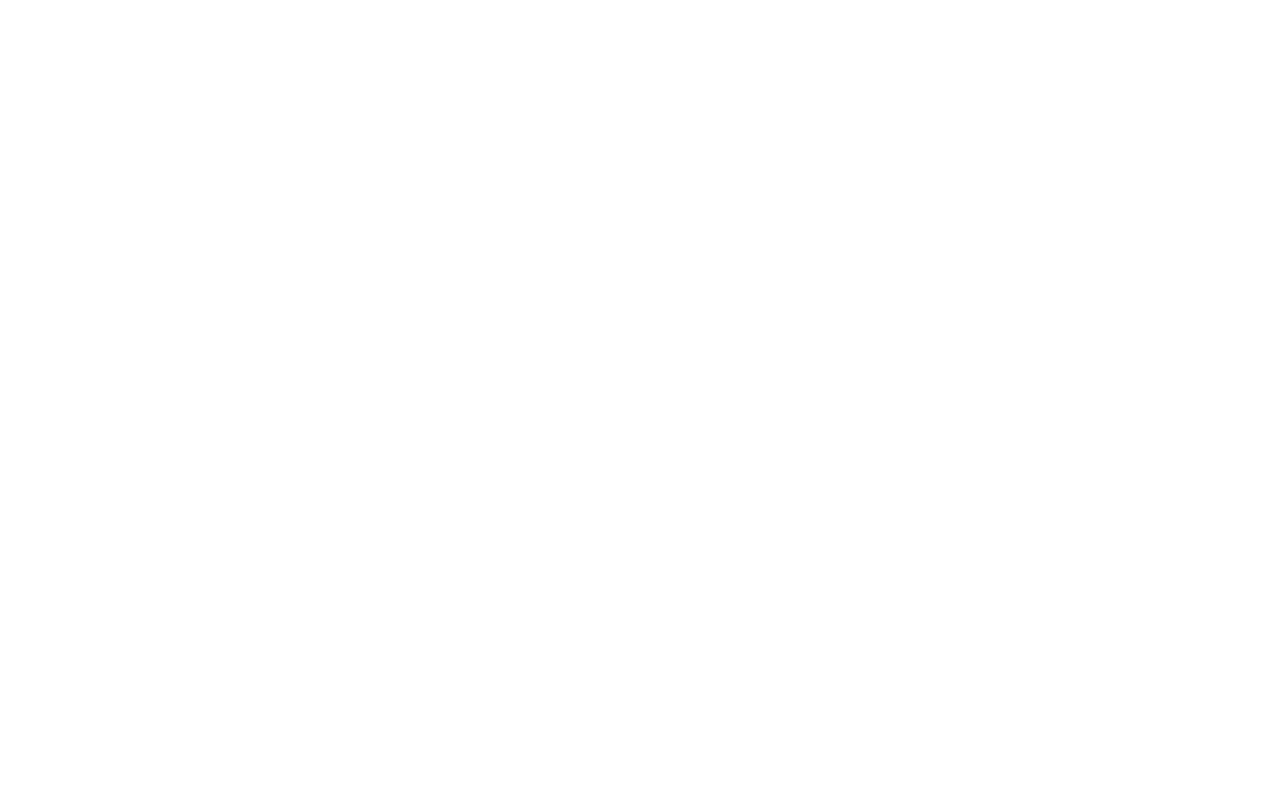
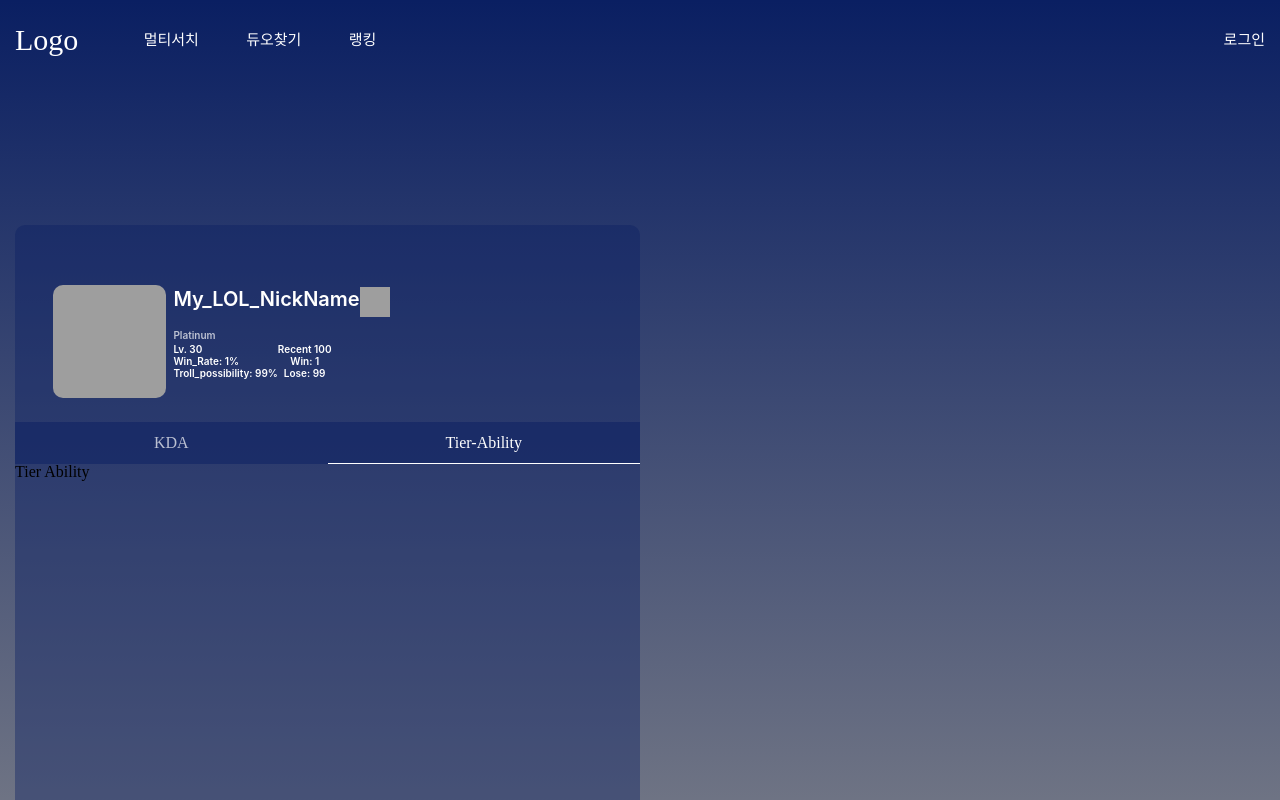
Before and after one commit to byein/Troller, a React (Create React App) app in the folder troller/: page /1/tier_ability in a window 1280 px wide. Before the commit this address had no page. Shown: the top 800 px of the page. Built offline with nearby package versions, Linux system fonts and the light colour scheme; grey boxes are pictures that could not be loaded.

Commit message:
chore: modify mypage code fit to fullsearch page #26

```diff
--- a/troller/src/Router.tsx
+++ b/troller/src/Router.tsx
@@ -1,16 +1,16 @@
-import { BrowserRouter, Routes, Route } from 'react-router-dom';
-import Hub from './pages/hub';
-import FindDuo from './pages/main/findDuo';
-import MultiSearch from './pages/main/multiSearch';
-import Rank from './pages/rank/rank';
-import ItemTree from './pages/fullSearch/itemTree';
-import KDA from './pages/fullSearch/kda';
-import FullSearch from './pages/fullSearch/fullSearch';
-import ForgotPw from './pages/sign/forgot';
-import Login from './pages/sign/signin';
-import Signup from './pages/sign/signup';
-import NormalRank from './pages/rank/normalRank';
-import TrollRank from './pages/rank/trollRank';
+import { BrowserRouter, Routes, Route } from "react-router-dom";
+import Hub from "./pages/hub";
+import FindDuo from "./pages/main/findDuo";
+import MultiSearch from "./pages/main/multiSearch";
+import Rank from "./pages/rank/rank";
+import KDA from "./pages/fullSearch/kda";
+import FullSearch from "./pages/fullSearch/fullSearch";
+import ForgotPw from "./pages/sign/forgot";
+import Login from "./pages/sign/signin";
+import Signup from "./pages/sign/signup";
+import NormalRank from "./pages/rank/normalRank";
+import TrollRank from "./pages/rank/trollRank";
+import TierAbility from "./pages/fullSearch/tierAbility";
 
 export default function Router() {
 	return (
@@ -28,7 +28,7 @@ export default function Router() {
 					<Route path="forgot_pw" element={<ForgotPw />} />
 					<Route path=":userId" element={<FullSearch />}>
 						<Route path="kda" element={<KDA />} />
-            <Route path="item_tree" element={<ItemTree />} />
+						<Route path="tier_ability" element={<TierAbility />} />
 					</Route>
 				</Route>
 			</Routes>
--- a/troller/src/components/fullSearch/graphTab.tsx
+++ b/troller/src/components/fullSearch/graphTab.tsx
@@ -1,22 +1,19 @@
-import { Link } from 'react-router-dom';
+import { Link } from "react-router-dom";
 import {
 	GraphTabWrapper,
 	ProfileTab,
-} from '../../styles/fullSearch/fullSearch';
+} from "../../styles/fullSearch/fullSearch";
 
 function GraphTab({ pathname }: { pathname: string }) {
 	return (
 		<GraphTabWrapper pathname={pathname}>
 			<div>
 				<ul>
-          <ProfileTab isActive={pathname === '/my_page/kda'}>
+					<ProfileTab isActive={pathname.includes("/kda")}>
 						<Link to="kda">KDA</Link>
 					</ProfileTab>
-          <ProfileTab isActive={pathname === '/my_page/tier_ability'}>
+					<ProfileTab isActive={pathname.includes("/tier_ability")}>
 						<Link to="tier_ability">Tier-Ability</Link>
-          </ProfileTab>
-          <ProfileTab isActive={pathname === '/my_page/item_tree'}>
-            <Link to="item_tree">Item Tree</Link>
 					</ProfileTab>
 				</ul>
 			</div>
--- a/troller/src/components/fullSearch/userInfo.tsx
+++ b/troller/src/components/fullSearch/userInfo.tsx
@@ -1,4 +1,5 @@
 import {
+	InfoGlobalWrapper,
 	ProfileImageWrapper,
 	ProfileInfoWrapper,
 	Records,
@@ -8,7 +9,7 @@ import {
 	UserInfoDiv,
 	UserInfoWrapper,
 	UserNickName,
-} from '../../styles/fullSearch/fullSearch';
+} from "../../styles/fullSearch/fullSearch";
 
 export interface UserInfoProps {
 	nickname: string;
@@ -29,34 +30,47 @@ function ProfileInfo({
 	tier,
 	winRate,
 	level,
+	winRecord,
+	loseRecord,
 }: {
 	nickname: string;
 	tier: string;
 	winRate: number;
 	level: number;
+	winRecord: number;
+	loseRecord: number;
 }) {
 	return (
 		<ProfileInfoWrapper>
-      <UserNickName>{nickname}</UserNickName>
+			<UserNickName>
+				{nickname} <TierImage tier={tier} />
+			</UserNickName>
 			<Tier>{tier}</Tier>
+			<InfoGlobalWrapper>
+				<div>
 					<UserInfoDiv>Lv. {level}</UserInfoDiv>
 					<UserInfoDiv>Win_Rate: {winRate}%</UserInfoDiv>
 					<UserInfoDiv>Troll_possibility: {100 - winRate}%</UserInfoDiv>
+				</div>
+				<div>
+					<Record winRecord={winRecord} loseRecord={loseRecord} />
+				</div>
+			</InfoGlobalWrapper>
 		</ProfileInfoWrapper>
 	);
 }
 
 enum TierData {
-  UNRANKED = 'UnRanked',
-  IRON = 'Iron',
-  BRONZE = 'Bronze',
-  SILVER = 'Silver',
-  GOLD = 'Gold',
-  PLATINUM = 'Platinum',
-  DIAMOND = 'Diamond',
-  MASTER = 'Master',
-  GRANDMASTER = 'Grandmaster',
-  CHALLENGER = 'Challenger',
+	UNRANKED = "UnRanked",
+	IRON = "Iron",
+	BRONZE = "Bronze",
+	SILVER = "Silver",
+	GOLD = "Gold",
+	PLATINUM = "Platinum",
+	DIAMOND = "Diamond",
+	MASTER = "Master",
+	GRANDMASTER = "Grandmaster",
+	CHALLENGER = "Challenger",
 }
 function TierImage({ tier }: { tier: string }) {
 	// img url 임시 세팅.
@@ -72,7 +86,7 @@ function TierImage({ tier }: { tier: string }) {
 			break;
 		case TierData.PLATINUM:
 			tierImageUrl =
-        'https://w.namu.la/s/745ebb10157397861954049ef4c0b9f8ae47a0ca4ad4333f7b198e02f9712f63789756f32792483823e132c9e49b86cc4ece11e8610e342329c206f751e08cb21ec70211265038e410a2f2c46bd496ad885203ac249e98b581a4c94152a3da78';
+				"https://w.namu.la/s/745ebb10157397861954049ef4c0b9f8ae47a0ca4ad4333f7b198e02f9712f63789756f32792483823e132c9e49b86cc4ece11e8610e342329c206f751e08cb21ec70211265038e410a2f2c46bd496ad885203ac249e98b581a4c94152a3da78";
 			break;
 		case TierData.DIAMOND:
 			break;
@@ -85,7 +99,7 @@ function TierImage({ tier }: { tier: string }) {
 		default:
 			break;
 	}
-  return <TierImageWrapper url={tierImageUrl || ''} />;
+	return <TierImageWrapper url={tierImageUrl || ""} />;
 }
 
 function Record({
@@ -121,11 +135,9 @@ function UserInfo({
 				tier={tier}
 				winRate={winRate}
 				level={level}
+				winRecord={winRecord}
+				loseRecord={loseRecord}
 			/>
-      <TierRecordWrapper>
-        <TierImage tier={tier} />
-        <Record winRecord={winRecord} loseRecord={loseRecord} />
-      </TierRecordWrapper>
 		</UserInfoWrapper>
 	);
 }
--- a/troller/src/pages/fullSearch/fullSearch.tsx
+++ b/troller/src/pages/fullSearch/fullSearch.tsx
@@ -1,16 +1,21 @@
-import { Outlet, useLocation } from 'react-router-dom';
+import { Outlet, useLocation } from "react-router-dom";
 import {
-  MyPageContainer,
-  MyPageWrapper,
-} from '../../styles/fullSearch/fullSearch';
-import GraphTab from '../../components/fullSearch/graphTab';
-import UserInfo from '../../components/fullSearch/userInfo';
+	FullSearchContainer,
+	FullSearchGlobalWrapper,
+	FullSearchWrapper,
+	RecordSection,
+	UserSection,
+} from "../../styles/fullSearch/fullSearch";
+import GraphTab from "../../components/fullSearch/graphTab";
+import UserInfo from "../../components/fullSearch/userInfo";
 
 // 임시 데이터 세팅
 function FullSearch() {
 	const { pathname } = useLocation();
 	return (
-    <MyPageWrapper>
+		<FullSearchGlobalWrapper>
+			<UserSection>
+				<FullSearchWrapper>
 					<UserInfo
 						nickname="My_LOL_NickName"
 						profileImg="https://dimg.donga.com/wps/NEWS/IMAGE/2013/12/18/59635708.3.jpg"
@@ -21,10 +26,13 @@ function FullSearch() {
 						level={30}
 					/>
 					<GraphTab pathname={pathname} />
-      <MyPageContainer pathname={pathname}>
+					<FullSearchContainer pathname={pathname}>
 						<Outlet />
-      </MyPageContainer>
-    </MyPageWrapper>
+					</FullSearchContainer>
+				</FullSearchWrapper>
+			</UserSection>
+			<RecordSection></RecordSection>
+		</FullSearchGlobalWrapper>
 	);
 }
 
--- a/troller/src/pages/fullSearch/itemTree.tsx
+++ /dev/null
@@ -1,5 +0,0 @@
-function ItemTree() {
-  return <div>item tree</div>;
-}
-
-export default ItemTree;
--- a/troller/src/pages/fullSearch/kda.tsx
+++ b/troller/src/pages/fullSearch/kda.tsx
@@ -1,5 +1,5 @@
 function KDA() {
-  return <div>kda</div>;
+	return <div>kda</div>;
 }
 
 export default KDA;
--- /dev/null
+++ b/troller/src/pages/fullSearch/tierAbility.tsx
@@ -0,0 +1,5 @@
+function TierAbility() {
+	return <div>Tier Ability</div>;
+}
+
+export default TierAbility;
--- a/troller/src/styles/fullSearch/fullSearch.tsx
+++ b/troller/src/styles/fullSearch/fullSearch.tsx
@@ -1,50 +1,71 @@
-import styled from '@emotion/styled';
+import styled from "@emotion/styled";
 import {
 	BORDER_RADIUS,
 	FLOAT_COLOR,
 	TRANSPARENT_TXTCOLOR,
-} from '../global/global';
+} from "../global/global";
 
-const MyPageWrapper = styled('div')`
+const FullSearchGlobalWrapper = styled("section")`
+	width: 100%;
+	display: flex;
+	justify-content: center;
+	align-items: center;
+	margin: 145px;
+`;
+const UserSection = styled("div")`
+	width: 50%;
+	height: 100%;
+	display: flex;
+	justify-content: center;
+	align-items: center;
+`;
+const RecordSection = styled("div")`
+	width: 50%;
+	height: 100%;
+`;
+const FullSearchWrapper = styled("div")`
 	${FLOAT_COLOR};
-  width: 750px;
+	width: 100%;
 	height: 692px;
 	border-radius: ${`${BORDER_RADIUS}px`};
-  margin: 149px 381px;
+	// margin: 145px 381px;
 `;
-const MyPageContainer = styled('div')<{ pathname: string }>``;
+const FullSearchContainer = styled("div")<{ pathname: string }>``;
 
-const UserInfoWrapper = styled('div')`
-  width: 740px;
+const UserInfoWrapper = styled("div")`
+	width: 100%;
 	height: 167px;
 	display: flex;
 	margin-top: 30px;
 	padding-top: 30px;
 	padding-bottom: 24px;
-  padding-left: 46px;
+	padding-left: 3vw;
 `;
 
-const ProfileInfoWrapper = styled('div')`
-  width: 200px;
+const ProfileInfoWrapper = styled("div")`
+	width: 45%;
 	height: 96px;
 	display: flex;
 	flex-direction: column;
 	justify-content: space-evenly;
 `;
-
-const ProfileImageWrapper = styled('div')<{ url: string }>`
+const InfoGlobalWrapper = styled("div")`
+	display: flex;
+	flex-direction: row;
+`;
+const ProfileImageWrapper = styled("div")<{ url: string }>`
 	width: 113px;
 	height: 113px;
 	border-radius: ${`${BORDER_RADIUS}px`};
-  background: url(${props => props.url});
+	background: url(${(props) => props.url});
 	background-size: cover;
 	margin-right: 7px;
 `;
-const UserNickName = styled('div')`
+const UserNickName = styled("div")`
 	font-size: 1.8rem;
-  font-weight: 'bold';
+	font-weight: "bold";
 	color: white;
-  font-family: 'Inter';
+	font-family: "Inter";
 	font-style: normal;
 	font-weight: 600;
 	font-size: 20px;
@@ -54,8 +75,8 @@ const UserNickName = styled('div')`
 	color: #ffffff;
 `;
 
-const Tier = styled('div')`
-  font-family: 'Inter';
+const Tier = styled("div")`
+	font-family: "Inter";
 	font-style: normal;
 	font-weight: 600;
 	font-size: 10px;
@@ -65,8 +86,8 @@ const Tier = styled('div')`
 	color: ${TRANSPARENT_TXTCOLOR};
 `;
 
-const UserInfoDiv = styled('div')`
-  font-family: 'Inter';
+const UserInfoDiv = styled("div")`
+	font-family: "Inter";
 	font-style: normal;
 	font-weight: 600;
 	font-size: 10px;
@@ -77,7 +98,7 @@ const UserInfoDiv = styled('div')`
 	color: #ffffff;
 `;
 
-const TierRecordWrapper = styled('div')`
+const TierRecordWrapper = styled("div")`
 	width: 95px;
 	height: 113px;
 	display: flex;
@@ -85,16 +106,16 @@ const TierRecordWrapper = styled('div')`
 	align-items: center;
 `;
 
-const TierImageWrapper = styled('div')<{ url: string }>`
-  width: 74px;
-  height: 70px;
-  background: url(${props => props.url});
+const TierImageWrapper = styled("div")<{ url: string }>`
+	width: 30px;
+	height: 30px;
+	background: url(${(props) => props.url});
 	background-size: cover;
 	margin-bottom: 10px;
 `;
 
-const Records = styled('div')`
-  font-family: 'Inter';
+const Records = styled("div")`
+	font-family: "Inter";
 	font-style: normal;
 	font-weight: 600;
 	font-size: 10px;
@@ -106,8 +127,8 @@ const Records = styled('div')`
 	display: flex;
 	flex-direction: column;
 `;
-const GraphTabWrapper = styled('div')<{ pathname: string }>`
-  width: 750px;
+const GraphTabWrapper = styled("div")<{ pathname: string }>`
+	width: 100%;
 	height: 42px;
 	background: rgba(10, 31, 98, 0.5);
 	display: flex;
@@ -115,7 +136,7 @@ const GraphTabWrapper = styled('div')<{ pathname: string }>`
 	z-index: 1;
 	span {
 		margin: 15px;
-    color: ${props => props.theme.txtColor.primary};
+		color: ${(props) => props.theme.txtColor.primary};
 	}
 	div {
 		width: 100%;
@@ -128,7 +149,7 @@ const GraphTabWrapper = styled('div')<{ pathname: string }>`
 			align-items: center;
 			li {
 				display: flex;
-        width: 250px;
+				width: 100%;
 				height: 100%;
 				align-items: center;
 				justify-content: center;
@@ -137,18 +158,22 @@ const GraphTabWrapper = styled('div')<{ pathname: string }>`
 	}
 `;
 
-const ProfileTab = styled('li')<{ isActive: boolean }>`
+const ProfileTab = styled("li")<{ isActive: boolean }>`
 	margin: auto;
-  color: ${props =>
+	color: ${(props) =>
 		props.isActive ? props.theme.txtColor.primary : TRANSPARENT_TXTCOLOR};
-  border-bottom: ${props => (props.isActive ? '1px solid' : '0px solid')};
+	border-bottom: ${(props) => (props.isActive ? "1px solid" : "0px solid")};
 	/* props.theme.txtColor.primary: ; */
 `;
 
 export {
-  MyPageWrapper,
-  MyPageContainer,
+	FullSearchGlobalWrapper,
+	UserSection,
+	RecordSection,
+	FullSearchWrapper,
+	FullSearchContainer,
 	UserInfoWrapper,
+	InfoGlobalWrapper,
 	ProfileImageWrapper,
 	ProfileInfoWrapper,
 	UserNickName,
```
Also changed, not shown: troller/src/pages/main/home.tsx (+4 -4 lines), 1 other file (tests, documents, lock files or other folders). Lines whose indentation alone changed are shown as unchanged.
